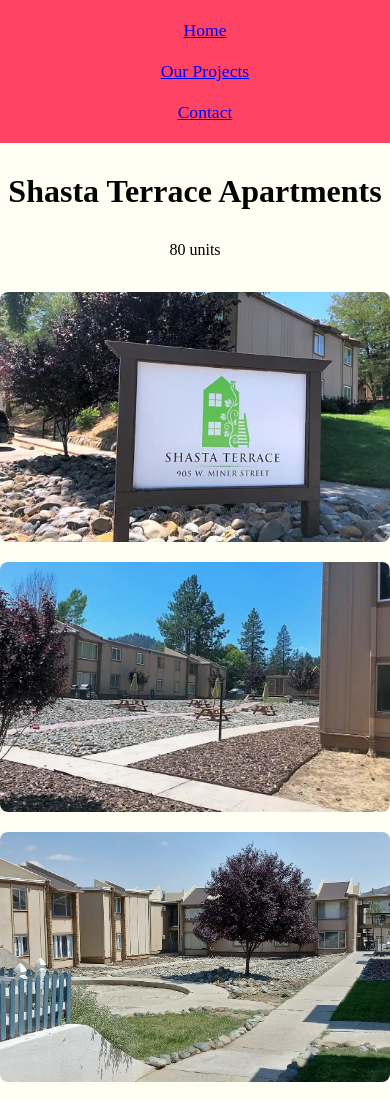
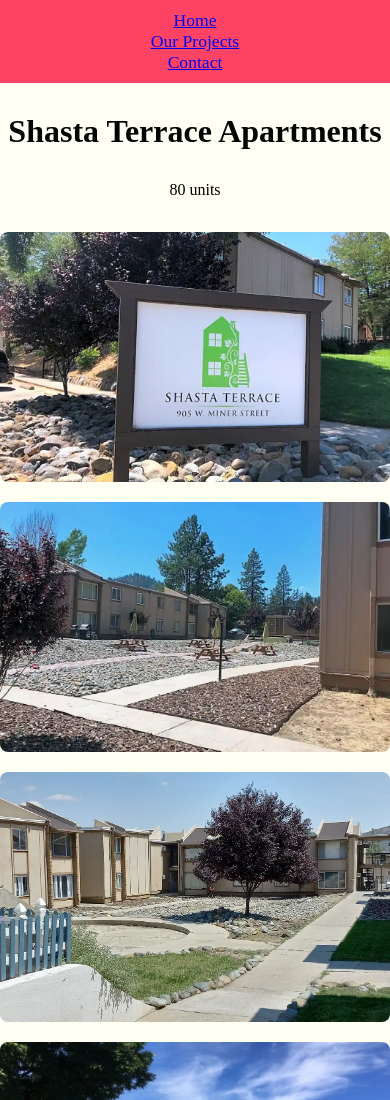
Before and after one commit to julpotter/Chris-Boley-Website, a plain HTML site: page properties.html in a window 390 px wide. Shown: the top 1100 px of the page. Drawn offline with Linux system fonts and the light colour scheme.

Commit message:
Fixed overflow on navbar on mobile viewport

```diff
--- a/main.css
+++ b/main.css
@@ -52,7 +52,7 @@ p {
 	padding: 10px 0;
     }
     .navbar a {
-	padding: 10px;
+	padding: 0;
 	font-size: 1.1rem;
 	width: 100%;
 	border-bottom: 1px solid rgba (255, 255, 255, 0.1);
@@ -119,7 +119,6 @@ img {
     gap: 20px;
     justify-items: center; /* Center items within their grid cells */
     align-items: start; /* Align items to the start of their cell */
-    padding: 0 0px; /* Add horizontal padding */
 }
 
 .shasta-terrace img {
```
